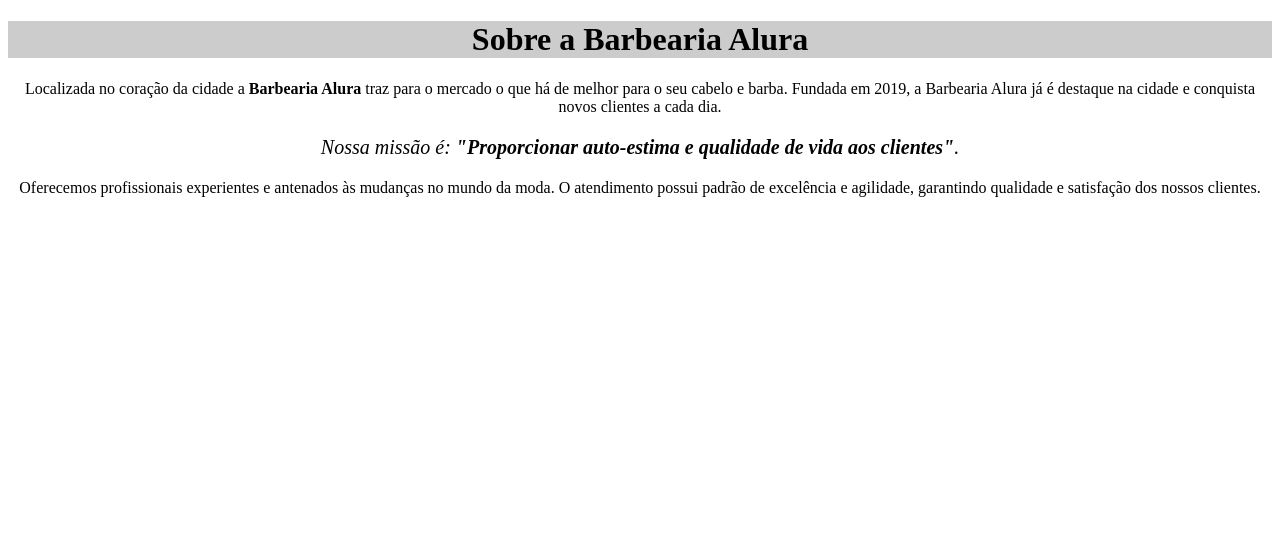
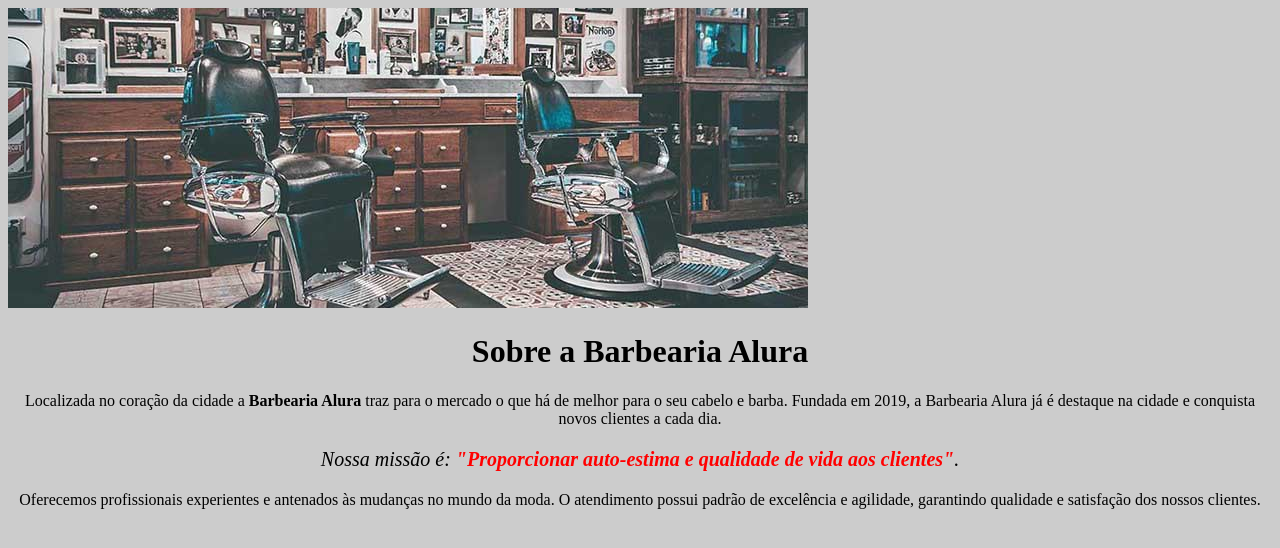
Before and after one commit to palomahazz/projeto-barbearia, a plain HTML site: page index.html in a window 1280 px wide. Drawn offline with Linux system fonts and the light colour scheme.

Commit message:
Add files via upload

```diff
--- a/index.html
+++ b/index.html
@@ -5,16 +5,16 @@
         <title>Barbearia Alura</title>
         <link rel="stylesheet" href="style.css">
 
-        <style>
+    </head>
 
-        </style>
-    </head>
     <body>
-    	<h1 style="text-align: center; background: #CCCCCC">Sobre a Barbearia Alura</h1>
+        <img id="banner" src="banner.jpg">
+
+    	<h1 >Sobre a Barbearia Alura</h1>
 
         <p>Localizada no coração da cidade a <strong>Barbearia Alura</strong> traz para o mercado o que há de melhor para o seu cabelo e barba. Fundada em 2019, a Barbearia Alura já é destaque na cidade e conquista novos clientes a cada dia.</p>
 
-        <p style="font-size: 20px"><em>Nossa missão é: <strong>"Proporcionar auto-estima e qualidade de vida aos clientes"</strong>.</em></p>
+        <p id="missao"><em>Nossa missão é: <strong>"Proporcionar auto-estima e qualidade de vida aos clientes"</strong>.</em></p>
 
         <p>Oferecemos profissionais experientes e antenados às mudanças no mundo da moda. O atendimento possui padrão de excelência e agilidade, garantindo qualidade e satisfação dos nossos clientes.</p>
     </body>
--- a/style.css
+++ b/style.css
@@ -1,3 +1,27 @@
+body{
+
+    background: #CCCCCC
+
+}
+
+#banner {
+
+}
+
+h1{
+    text-align: center
+
+}
+
 p {
-        		text-align:  center
-        	}
+    text-align:  center
+
+}
+
+#missao {
+	font-size: 20px
+}
+
+em strong {
+	color:  #FF0000;
+}
```
Also changed, not shown: banner.jpg (added).
